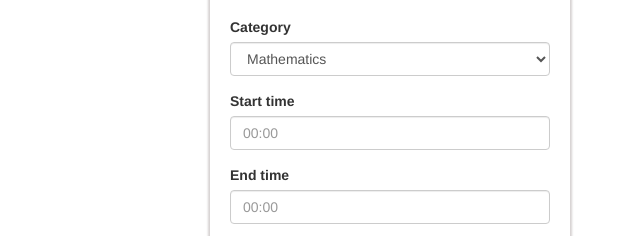
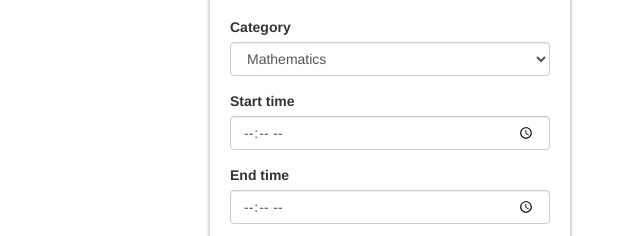
Before and after one commit to haingo-raz/Study-Session-Management, a plain HTML site: page index.html in a window 1280 px wide. Shown: the part 95-331 px from the top of the page, 640-1280 px from the left. Drawn offline with nearby package versions, Linux system fonts and the light colour scheme.

Commit message:
Update index.html

```diff
--- a/index.html
+++ b/index.html
@@ -61,11 +61,11 @@
                     <!--Task duration-->
                     <div class="form-group">
                         <label for="inputStartTime">Start time</label>
-                        <input type="text" class="form-control" id="inputStartTime" placeholder="00:00">
+                        <input type="time" class="form-control" id="inputStartTime" placeholder="00:00">
                     </div>
                     <div class="form-group">
                         <label for="inputEndTime">End time</label>
-                        <input type="text" class="form-control" id="inputEndTime" placeholder="00:00">
+                        <input type="time" class="form-control" id="inputEndTime" placeholder="00:00">
                     </div>
                     <!--Task Name-->
                     <div class="form-group">
```
